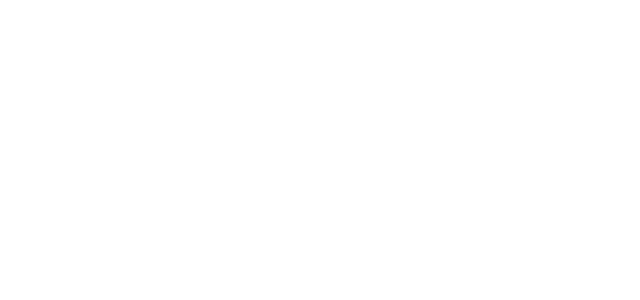
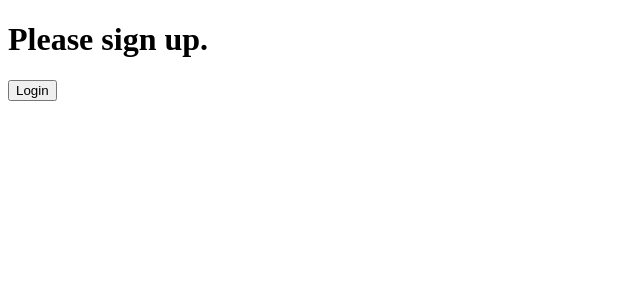
Before and after one commit to Jackes07/Aprendizagem-React, a React (Create React App) app: page / in a window 1280 px wide. Shown: the top 300 px of the page, without its empty margins (0-640 px from the left). Built offline with nearby package versions, Linux system fonts and the light colour scheme.

Commit message:
Renderização de Componentes

```diff
--- a/src/estudoDeCaso/renderCondicional.js
+++ b/src/estudoDeCaso/renderCondicional.js
@@ -1,13 +1,69 @@
 import React from 'react'
 import ReactDOM from 'react-dom';
 
-class renderCondi extends React.Component{
+function UserGreeting(props) {
+    return <h1>Welcome back!</h1>;
+  }
 
-    render(){
-        return(
-        <h1>a</h1>
-        )
+  function GuestGreeting(props) {
+    return <h1>Please sign up.</h1>;
+  }
+
+function Greeting(props) {
+    const isLoggedIn = props.isLoggedIn;
+    if (isLoggedIn) {
+      return <UserGreeting />;
     }
-}
+    return <GuestGreeting />;
+  }
 
-export default renderCondi;
+function LoginButton(props) {
+    return (
+      <button onClick={props.onClick}>
+        Login
+      </button>
+    );
+  }
+
+  function LogoutButton(props) {
+    return (
+      <button onClick={props.onClick}>
+        Logout
+      </button>
+    );
+  }
+
+class LoginControl extends React.Component {
+    constructor(props) {
+      super(props);
+      this.handleLoginClick = this.handleLoginClick.bind(this);
+      this.handleLogoutClick = this.handleLogoutClick.bind(this);
+      this.state = {isLoggedIn: false};
+    }
+
+    handleLoginClick() {
+      this.setState({isLoggedIn: true});
+    }
+
+    handleLogoutClick() {
+      this.setState({isLoggedIn: false});
+    }
+
+    render() {
+      const isLoggedIn = this.state.isLoggedIn;
+      let button;
+      if (isLoggedIn) {
+        button = <LogoutButton onClick={this.handleLogoutClick} />;
+      } else {
+        button = <LoginButton onClick={this.handleLoginClick} />;
+      }
+
+      return (
+        <div>
+          <Greeting isLoggedIn={isLoggedIn} />
+          {button}
+        </div>
+      );
+    }
+  }
+export default LoginControl;
--- a/src/estudoDeCaso/trabalhandoComEventos.js
+++ b/src/estudoDeCaso/trabalhandoComEventos.js
@@ -27,7 +27,8 @@
 //This is hard Broo!
 
 class WorkEvents extends React.Component {
-    constructor(props){
+  /*
+  constructor(props){
         super(props)
         this.state = {isWorkEventsOn : true}
 
@@ -48,7 +49,20 @@
 
             </div>
             )
+        }*/
+        handleClick() {
+          console.log('this is:', this);
         }
+
+        render() {
+          // Essa sintaxe garante que o `this` seja vinculado ao handleClick.
+          return (
+            <button onClick={() => this.handleClick()} >
+              Click me
+            </button>
+          );
+        }
+
     }
 
 
--- a/src/index.js
+++ b/src/index.js
@@ -3,16 +3,13 @@
 import Clock from './estudoDeCaso/clock';
 import WorkEvents from './estudoDeCaso/trabalhandoComEventos';
 import renderCondi from './estudoDeCaso/renderCondicional';
-function UserGreeting(props) {
-  return <h1>Welcome back!</h1>;
-}
+import Greeting from './estudoDeCaso/renderCondicional';
+import LoginControl from './estudoDeCaso/renderCondicional';
 
-function GuestGreeting(props) {
-  return <h1>Please sign up.</h1>;
-}
+
     ReactDOM.render(
         //Estou passando o objeto a ser rendenrizado e onde ele vai ser renderizado
         //Esse Clock é uma função que eu passei que estou usando ele como um elemento do react
-        <renderCondi />,
+        <LoginControl/>,
         document.getElementById('root')
     );
```
